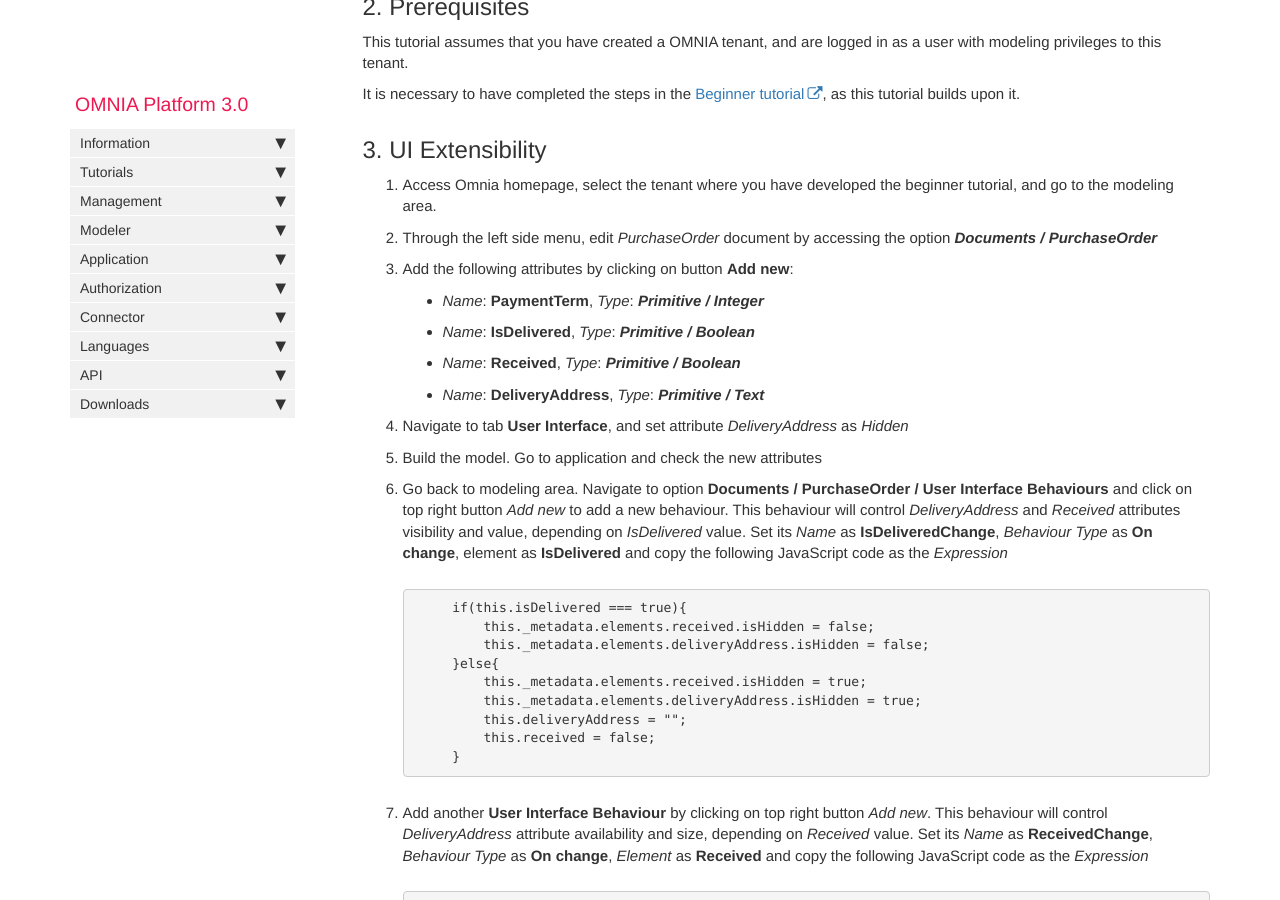
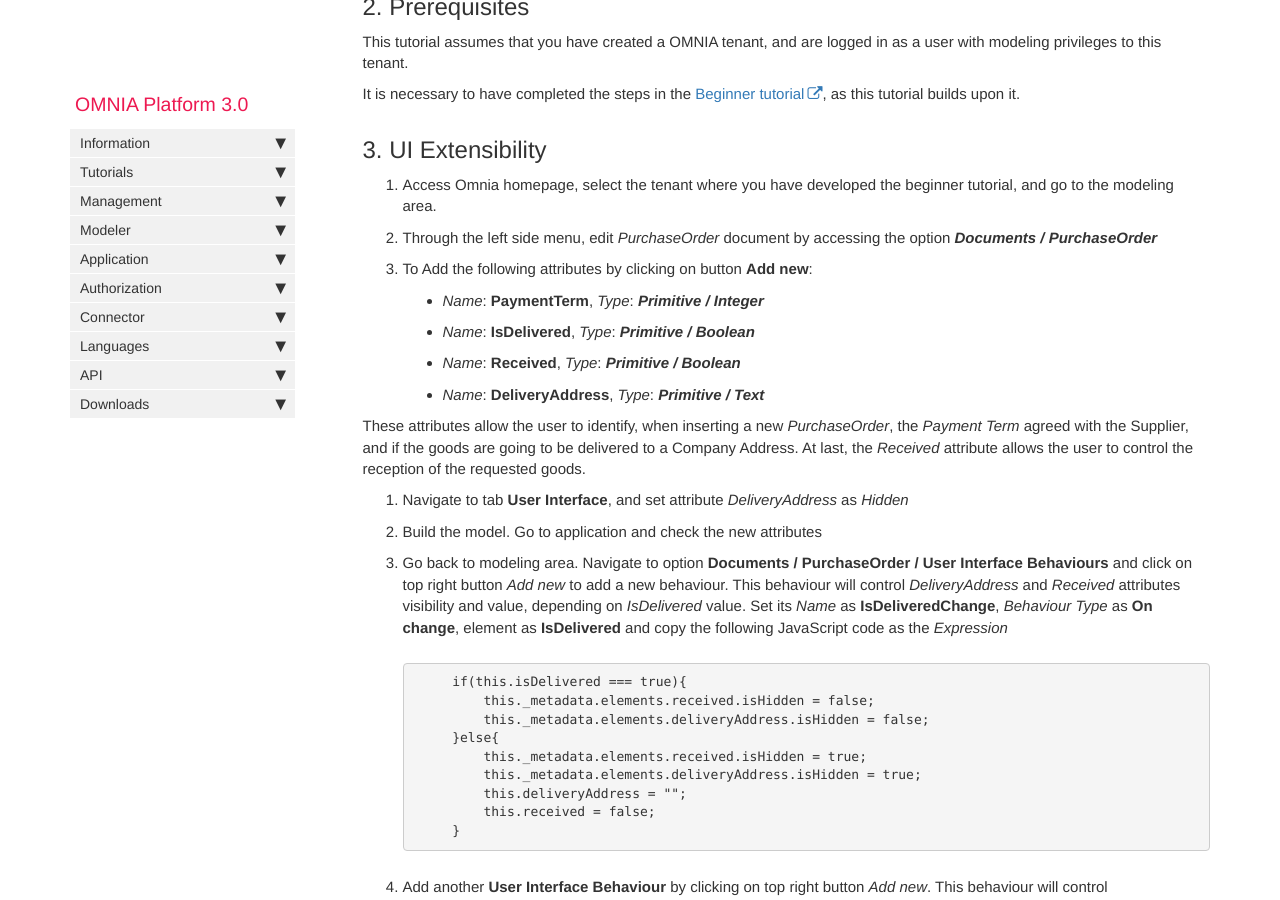
Before and after one commit to daniel8lopes/omnia3, a Jekyll site: the page built from docs/pages/omnia3/Tutorials/omnia3_uiextensibilitytutorial.md, in a window 1280 px wide and 900 px high, scrolled down 465 px. Built offline with Jekyll 4.4.1, drawn with Linux system fonts in a browser that asks for light colours; nearby versions of some CDN libraries; comment, search, counter and statistics services are not loaded.

Commit message:
Update omnia3_uiextensibilitytutorial.md

```diff
--- a/docs/pages/omnia3/Tutorials/omnia3_uiextensibilitytutorial.md
+++ b/docs/pages/omnia3/Tutorials/omnia3_uiextensibilitytutorial.md
@@ -24,13 +24,14 @@ It is necessary to have completed the steps in the  [Beginner tutorial](http://d
 
 2. Through the left side menu, edit *PurchaseOrder* document by accessing the option ***Documents / PurchaseOrder***
 
-3. Add the following attributes by clicking on button **Add new**:
+3. To Add the following attributes by clicking on button **Add new**:
 
     - *Name*: **PaymentTerm**, *Type*: ***Primitive / Integer***
     - *Name*: **IsDelivered**, *Type*: ***Primitive / Boolean***
     - *Name*: **Received**, *Type*: ***Primitive / Boolean***
     - *Name*: **DeliveryAddress**, *Type*: ***Primitive / Text***
 
+These attributes allow the user to identify, when inserting a new *PurchaseOrder*, the *Payment Term* agreed with the Supplier, and if the goods are going to be delivered to a Company Address. At last, the *Received* attribute allows the user to control the reception of the requested goods.
 
 4. Navigate to tab **User Interface**, and set attribute *DeliveryAddress* as *Hidden*
 
```
